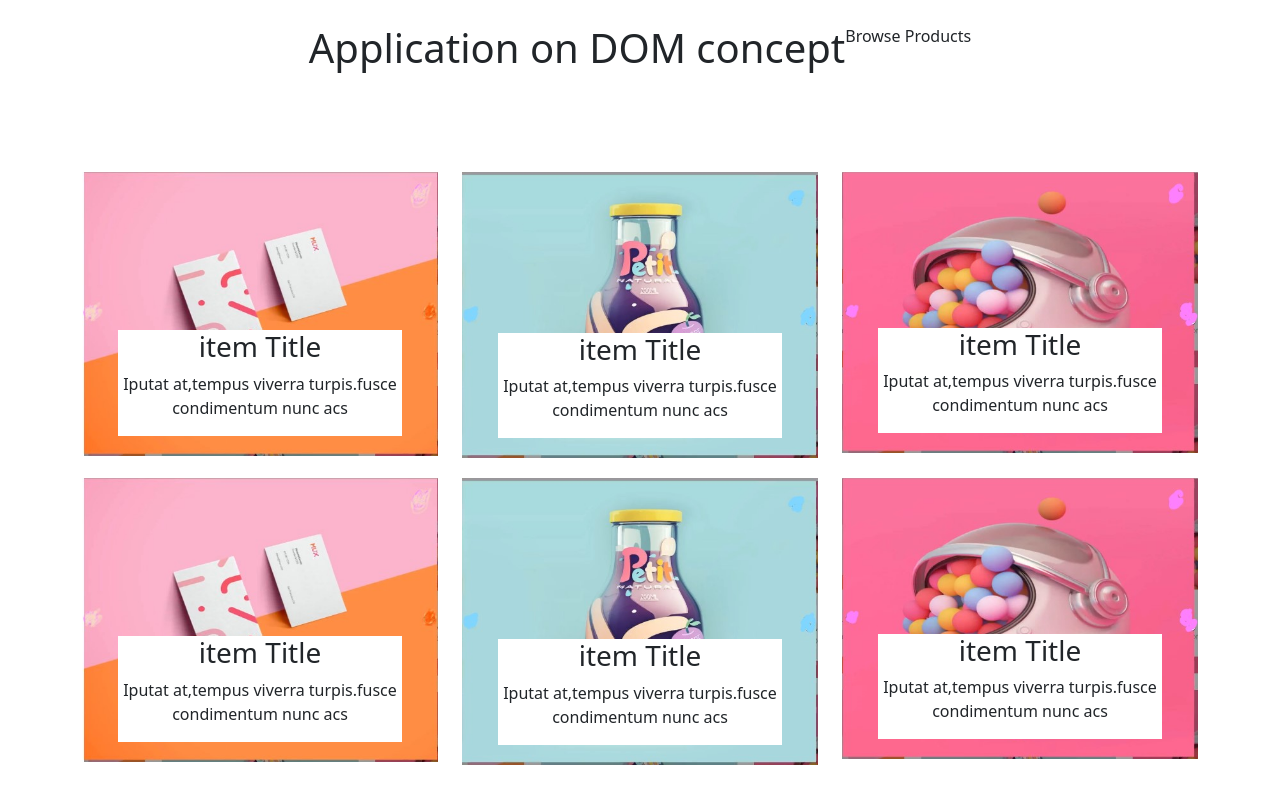
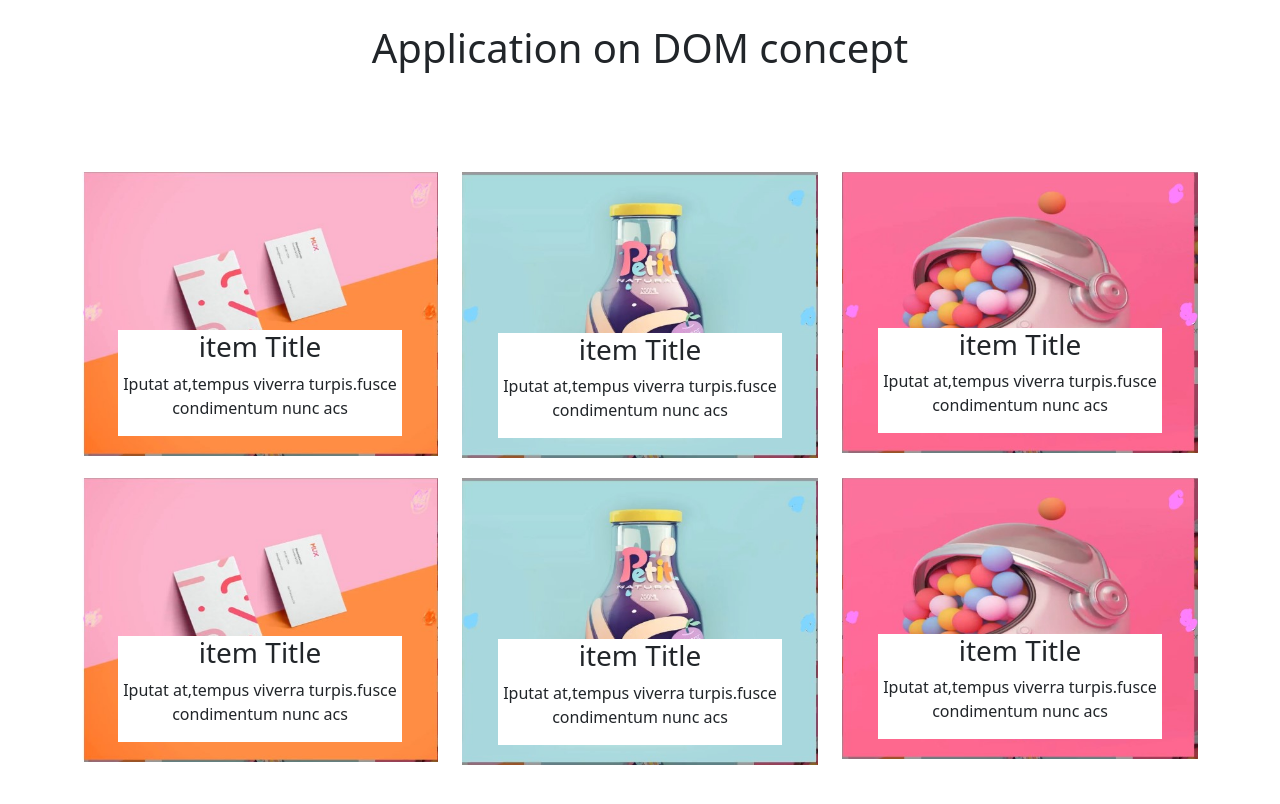
Before and after one commit to Mousa-Othman/Project-One-By-DOM, a plain HTML site: page index.html in a window 1280 px wide. Drawn offline with Linux system fonts and the light colour scheme.

Commit message:
Update index.html

```diff
--- a/index.html
+++ b/index.html
@@ -11,7 +11,7 @@
 <body>
     <div class="p-4 d-flex justify-content-center">
         <h1 >Application on DOM  concept</h1>
-        <p>Browse Products</p>
+
     </div>
     <div class="container py-5">
         <div class="row">
```
